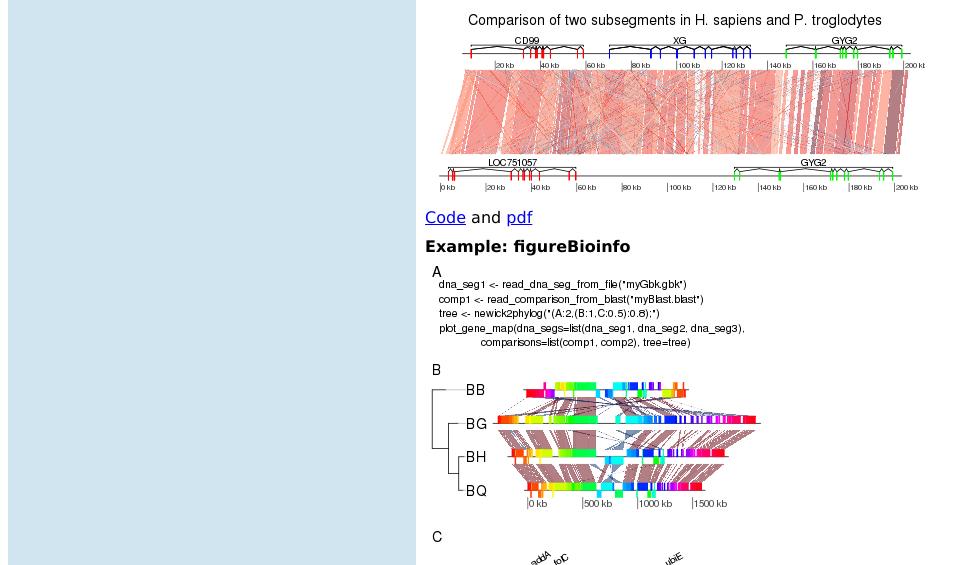
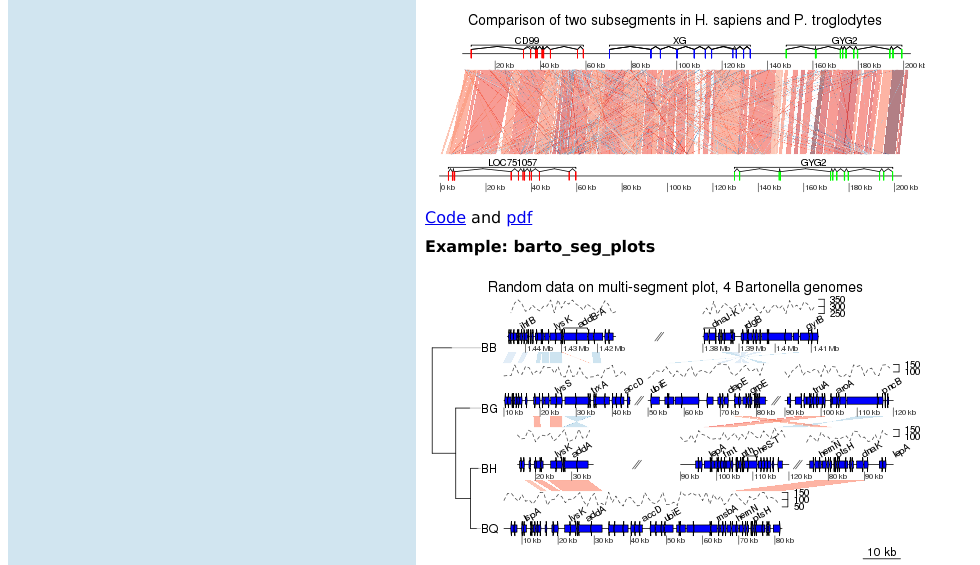
Before and after one commit to rforge/genoplotr, a PHP site: page /screenshots.php in a window 1280 px wide. Shown: the part 1333-1898 px from the top of the page, without its empty margins (0-980 px from the left). Run offline with PHP 8.4, Linux system fonts and the light colour scheme.

Commit message:
Version 0.7: adding one more example to website
git-svn-id: svn://svn.r-forge.r-project.org/svnroot/genoplotr@50 edb9625f-4e0d-4859-8d74-9fd3b1da38cb

```diff
--- a/www/screenshots.php
+++ b/www/screenshots.php
@@ -37,7 +37,7 @@ echo '<?xml version="1.0" encoding="UTF-8"?>';
   </tr>
   <?php
   $examples=array("three_genes", "barto_seg1", "barto_multiseg",
-		  "chrY_subseg", "figureBioinfo");
+		  "chrY_subseg", "barto_seg_plots", "figureBioinfo");
 foreach ($examples as $example){
   echo "<tr>
      <td><b>Example: $example</b></td>
```
Also changed, not shown: www/img/barto_seg_plots.png, 3 other files.
